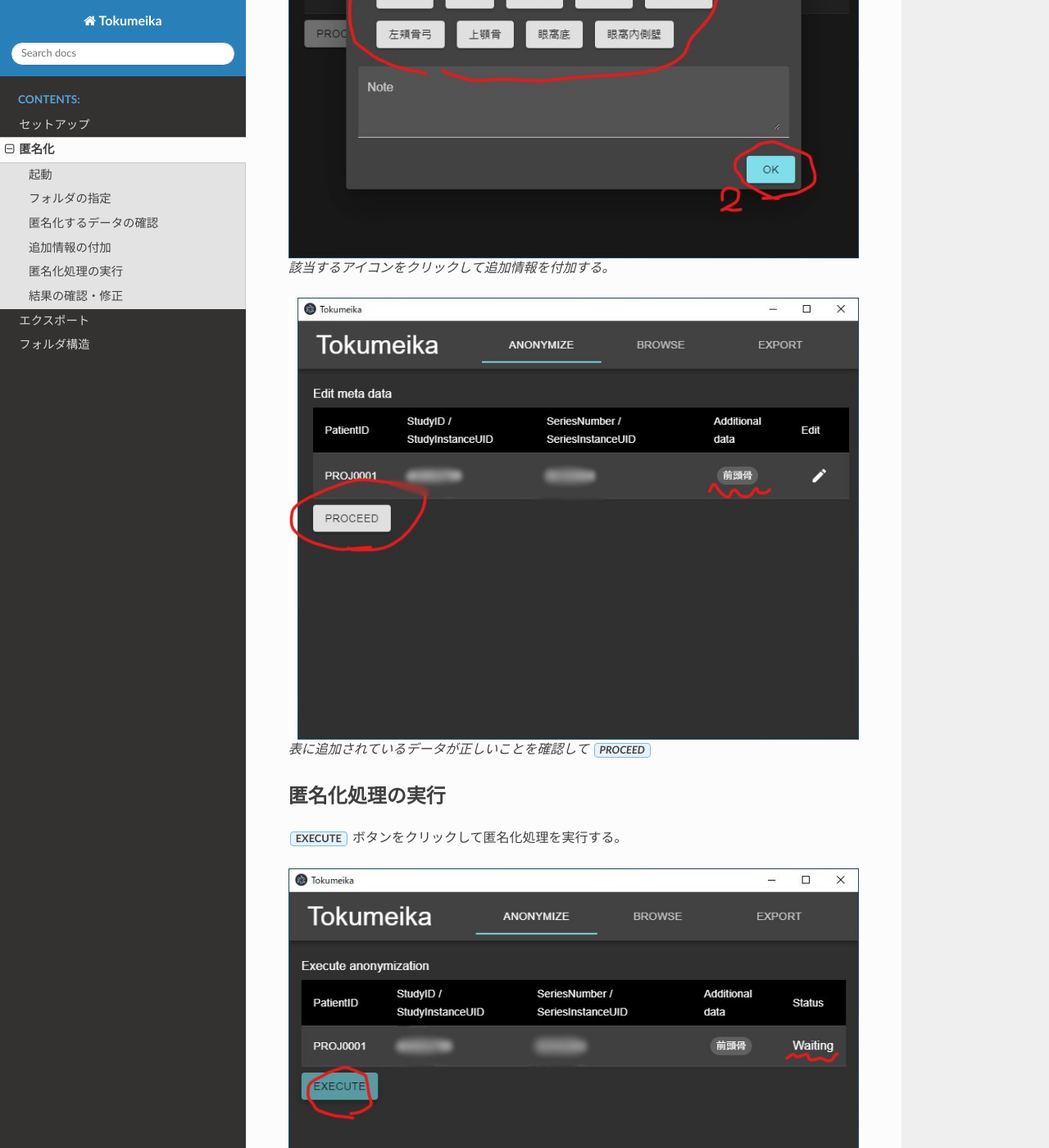
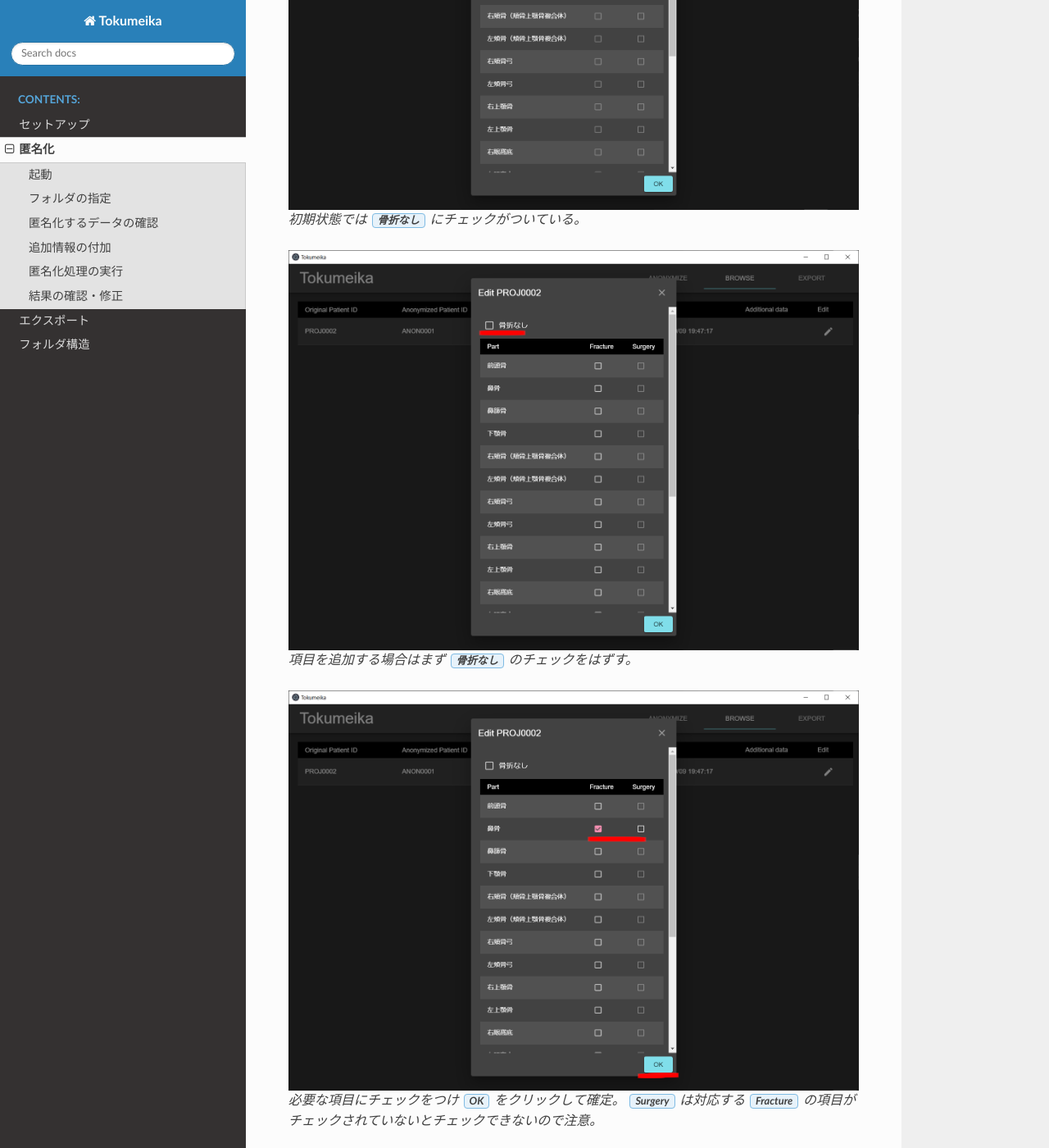
Before and after one commit to ykszk/Tokumeika, a Sphinx documentation site: the page built from docs/source/anonymize.rst, in a window 1280 px wide and 1400 px high, scrolled down 4384 px. Shown: the whole window at 82% size. Built offline with Sphinx 7.4.7 and the Read the Docs theme 2.0.0, drawn with Linux system fonts in a browser that asks for light colours; some of the changed text lies outside the part shown.

Commit message:
Update docs

```diff
--- a/docs/source/anonymize.rst
+++ b/docs/source/anonymize.rst
@@ -46,9 +46,17 @@
 
    アイコンをクリックしてダイアログを起動する。
 
-.. figure:: images/add_meta2.jpg
+.. figure:: images/add_meta2-1.png
 
-   該当するアイコンをクリックして追加情報を付加する。
+   初期状態では :guilabel:`骨折なし` にチェックがついている。
+
+.. figure:: images/add_meta2-2.png
+
+   項目を追加する場合はまず :guilabel:`骨折なし` のチェックをはずす。
+
+.. figure:: images/add_meta2-3.png
+
+   必要な項目にチェックをつけ :guilabel:`OK` をクリックして確定。 :guilabel:`Surgery` は対応する :guilabel:`Fracture` の項目がチェックされていないとチェックできないので注意。
 
 .. figure:: images/add_meta3.jpg
 
@@ -56,11 +64,11 @@
 
 匿名化処理の実行
 ----------------
-:guilabel:`EXECUTE` ボタンをクリックして匿名化処理を実行する。
+:guilabel:`ANONYMIZE` ボタンをクリックして匿名化処理を実行する。
 
 .. figure:: images/exec1.jpg
 
-   :guilabel:`EXECUTE` ボタンをクリック
+   :guilabel:`ANONYMIZE` ボタンをクリック
 
 .. figure:: images/exec2.jpg
 
```
Also changed, not shown: docs/source/setup.rst (+10 -0 lines), docs/source/images/add_meta2-1.png (added), docs/source/images/add_meta2-2.png (added), docs/source/images/add_meta2-3.png (added), docs/source/images/add_meta2-4.png (added), docs/source/images/add_meta2.jpg (deleted).
